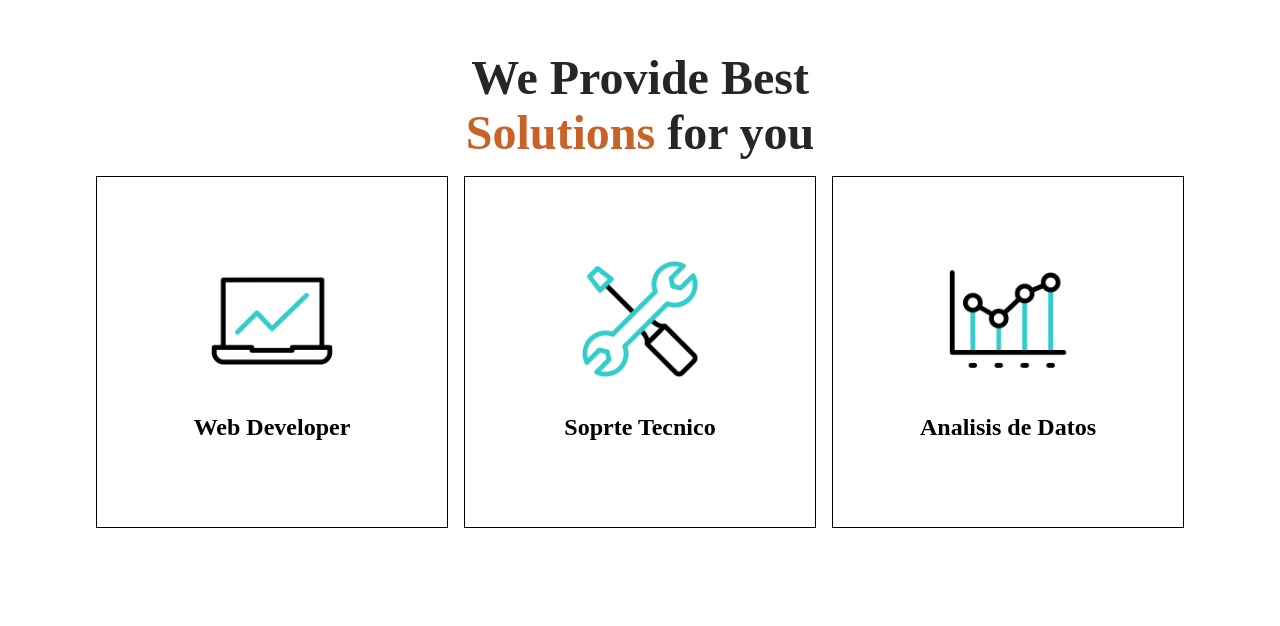
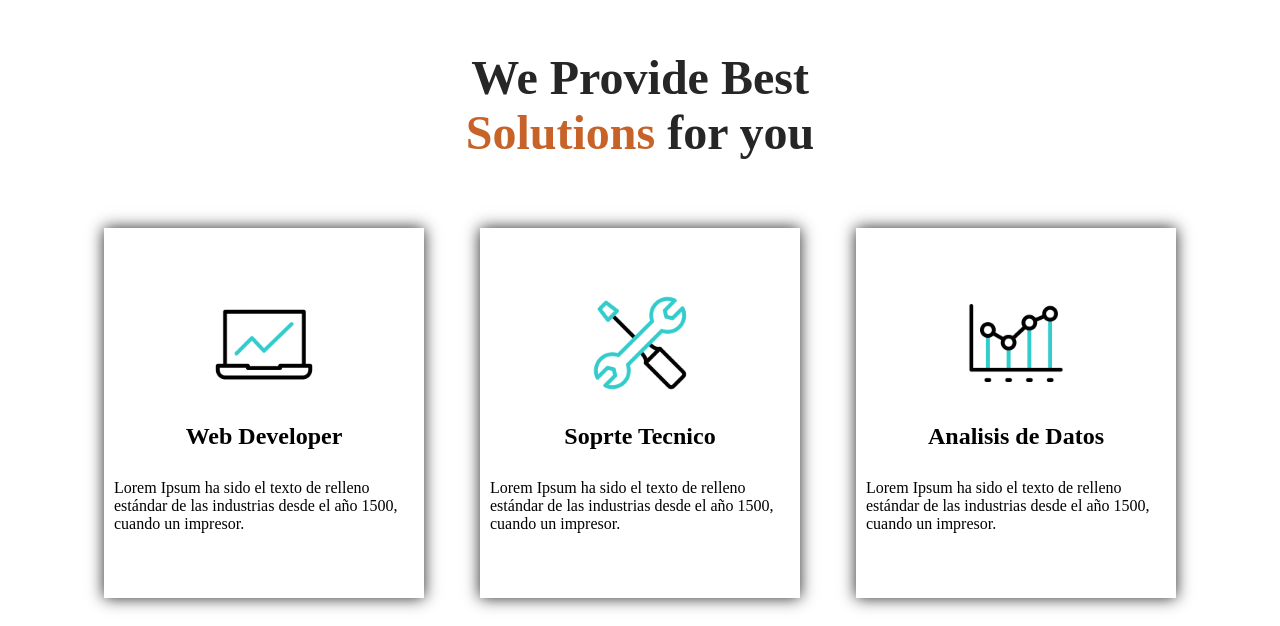
Before and after one commit to leonelborgesdev/landingBuhoSoft, a React (Create React App) app: page / in a window 1280 px wide. Shown: the part 766-1392 px from the top of the page. Before the commit the page ends 1302 px from the top, so only its background shows below. Built offline with nearby package versions, Linux system fonts and the light colour scheme.

Commit message:
styles card services

```diff
--- a/src/components/OurServices/OurServices.css
+++ b/src/components/OurServices/OurServices.css
@@ -3,7 +3,7 @@
     justify-content: center;
     flex-direction: column;
     align-items: center;
-    gap: 1rem;
+    gap: 3rem;
 }
 .title_services{
     display: flex;
@@ -31,10 +31,14 @@
     align-items: center;
     justify-content: center;
     flex-direction: column;
-    height: 350px;
-    width: 350px;
-    border: 1px solid black;
+    height: 370px;
+    width: 320px;
+    box-shadow: 0px 0px 15px #262626;
+    margin: 20px;
 }
 .card_service img{
-    width: 150px;
+    width: 120px;
 }
+.card_service p{
+    margin: 10px;
+}
--- a/src/components/OurServices/OurServices.jsx
+++ b/src/components/OurServices/OurServices.jsx
@@ -17,14 +17,26 @@ export const OurServices = () => {
         <div className="card_service">
           <img src={laptop} alt="" />
           <h2>Web Developer</h2>
+          <p>
+            Lorem Ipsum ha sido el texto de relleno estándar de las industrias
+            desde el año 1500, cuando un impresor.
+          </p>
         </div>
         <div className="card_service">
           <img src={soporte} alt="" />
           <h2>Soprte Tecnico</h2>
+          <p>
+            Lorem Ipsum ha sido el texto de relleno estándar de las industrias
+            desde el año 1500, cuando un impresor.
+          </p>
         </div>
         <div className="card_service">
           <img src={graficos} alt="" />
           <h2>Analisis de Datos</h2>
+          <p>
+            Lorem Ipsum ha sido el texto de relleno estándar de las industrias
+            desde el año 1500, cuando un impresor.
+          </p>
         </div>
       </div>
     </div>
```
